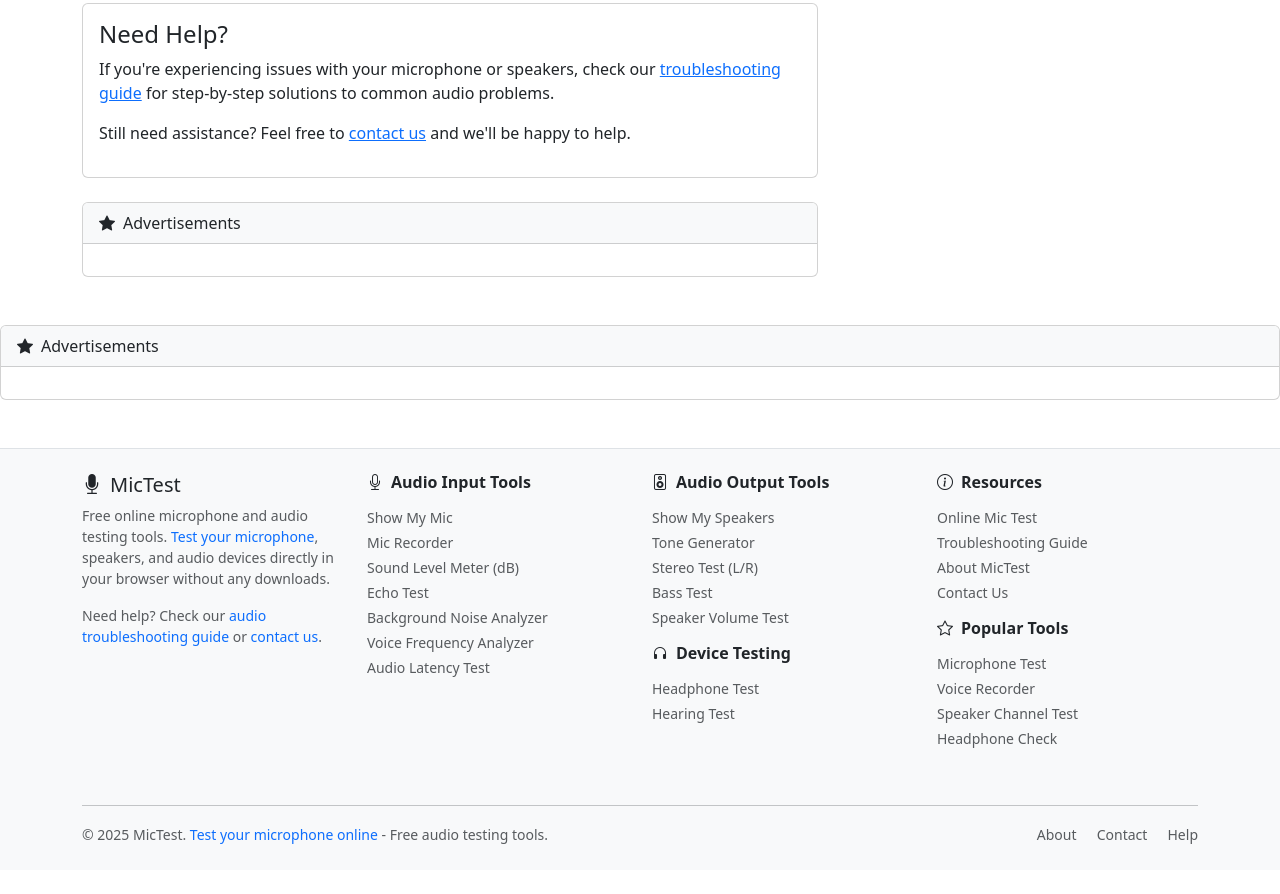
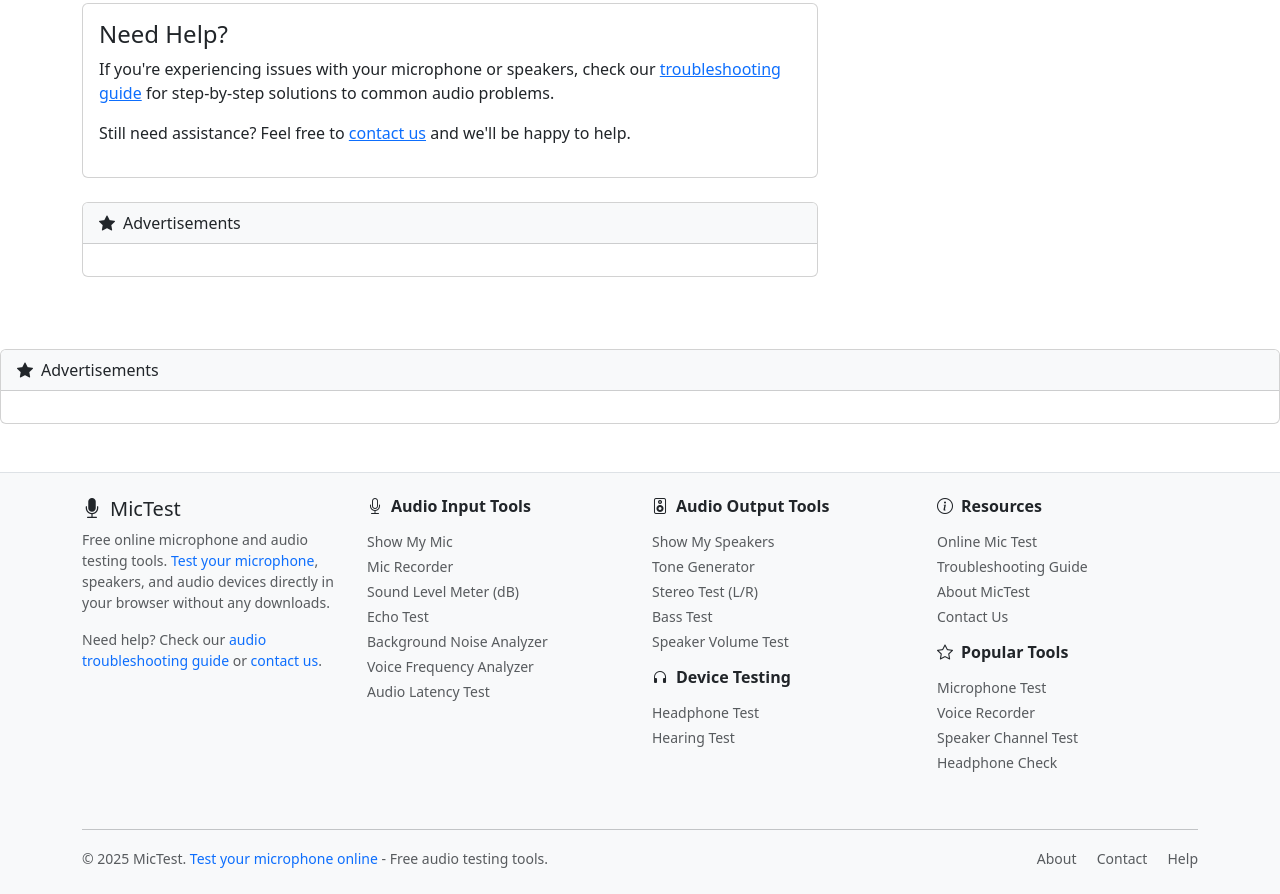
Before and after one commit to mic-tests/mic-tests.github.io, a plain HTML site: page about.html in a window 1280 px wide. Shown: the part 1662-2556 px from the top of the page. Before the commit the page ends 2532 px from the top, so only its background shows below. Drawn offline with nearby package versions, Linux system fonts and the light colour scheme.

Commit message:
Ads correction 2

```diff
--- a/about.html
+++ b/about.html
@@ -133,11 +133,11 @@
           <i class="bi bi-star-fill me-2"></i>Advertisements
         </div>
         <div class="card-body text-center">
-          <!-- mic test 3 -->
+          <!-- mic test - 2 -->
           <ins class="adsbygoogle"
                data-ad-client="ca-pub-5426315045205785"
                data-ad-format="auto"
-               data-ad-slot="9146528954"
+               data-ad-slot="7669795756"
                data-full-width-responsive="true"
                style="display:block"></ins>
           <script>
@@ -229,18 +229,16 @@
     </div>
   </div>
 
-  <!-- Footer Container -->
-
-  <div class="card mt-4 mb-4">
+  <div class="card mt-5 mb-4">
     <div class="card-header bg-light">
         <i class="bi bi-star-fill me-2"></i>Advertisements
     </div>
     <div class="card-body text-center">
-        <!-- mic test - 2 -->
+        <!-- mic test 3 -->
         <ins class="adsbygoogle"
              style="display:block"
              data-ad-client="ca-pub-5426315045205785"
-             data-ad-slot="7669795756"
+             data-ad-slot="9146528954"
              data-ad-format="auto"
              data-full-width-responsive="true"></ins>
         <script>
@@ -249,6 +247,7 @@
     </div>
   </div>
 
+  <!-- Footer Container -->
   <div id="footer-container"></div>
 
   <script src="/js/partials-loader.js"></script>
```
Also changed, not shown: audio-latency-test.html (+6 -7 lines), background-noise-analyzer.html (+6 -7 lines), bass-test.html (+5 -6 lines), echo-test.html (+6 -7 lines), headphone-test.html (+5 -6 lines), hearing-test.html (+5 -6 lines), mic-recorder.html (+6 -7 lines), sound-level-meter.html (+6 -7 lines), speaker-volume-test.html (+5 -6 lines), stereo-test.html (+6 -7 lines), tone-generator.html (+6 -7 lines), troubleshooting.html (+5 -6 lines), voice-frequency-analyzer.html (+6 -7 lines).
